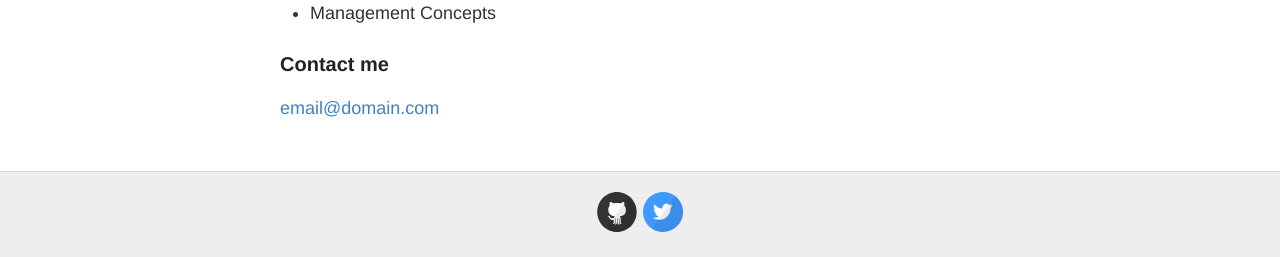
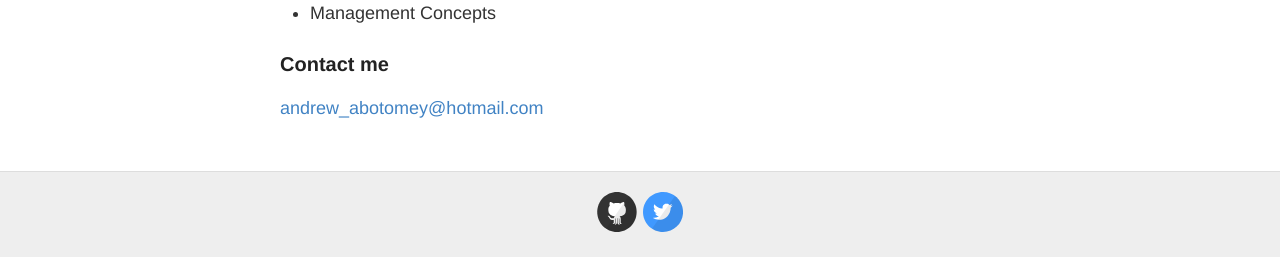
Before and after one commit to ajabotomey/ajabotomey.github.io, a Jekyll site: the page built from about.md, in a window 1280 px wide. Shown: the part 1791-2048 px from the top of the page. Built offline with Jekyll 4.4.1, drawn with Linux system fonts in a browser that asks for light colours.

Commit message:
Moar modifications
Added image to avatar in config and fixed up the email in about.md

```diff
--- a/_config.yml
+++ b/_config.yml
@@ -9,7 +9,7 @@ name: AJ Abotomey
 description: Game Developer
 
 # URL of your avatar or profile pic (you could use your GitHub profile pic)
-avatar: https://raw.githubusercontent.com/barryclark/jekyll-now/master/images/jekyll-logo.png
+avatar: images/mugshot
 
 #
 # Flags below are optional
--- a/about.md
+++ b/about.md
@@ -61,4 +61,4 @@ Alternate electives completed include:
 
 ### Contact me
 
-[email@domain.com](mailto:email@domain.com)
+[andrew_abotomey@hotmail.com](mailto:andrew_abotomey@hotmail.com)
```
